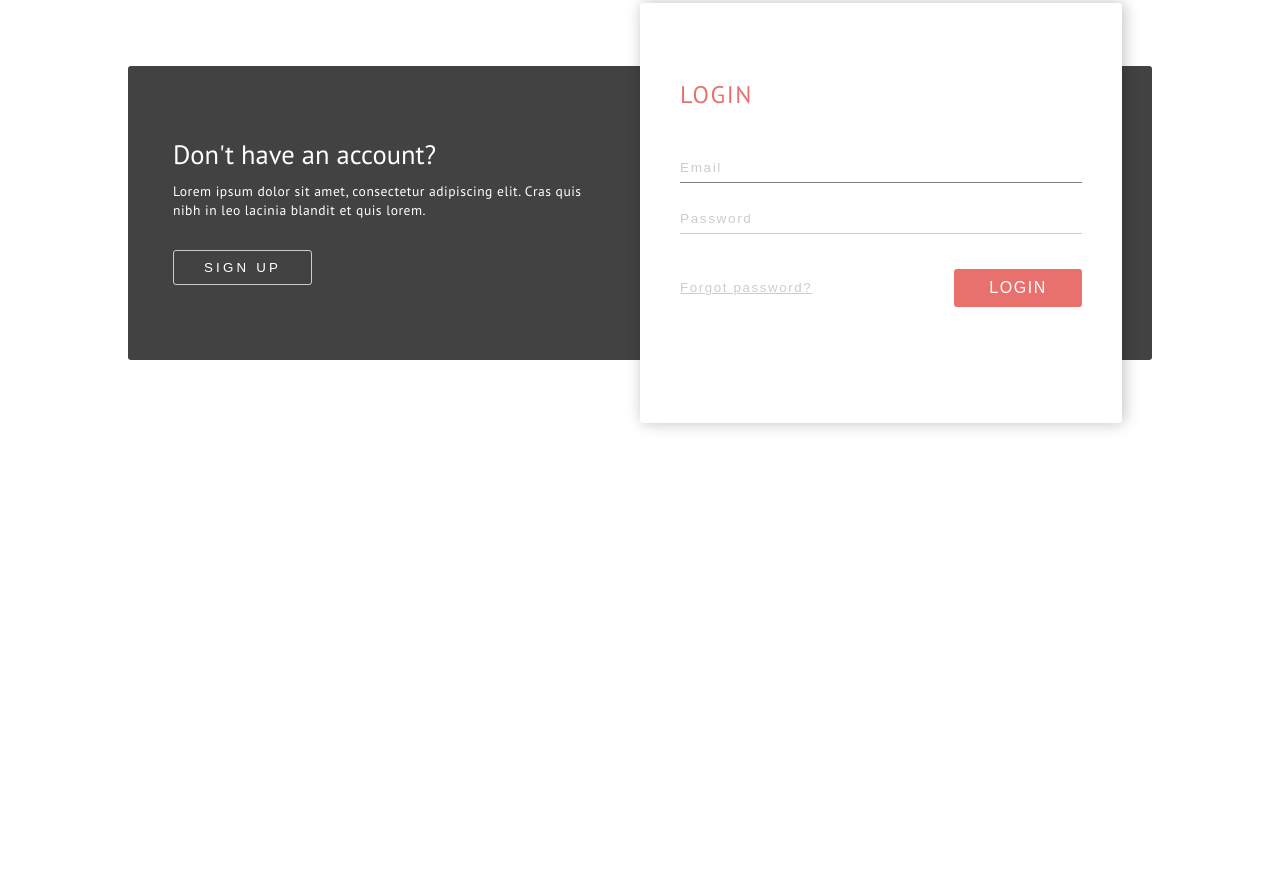
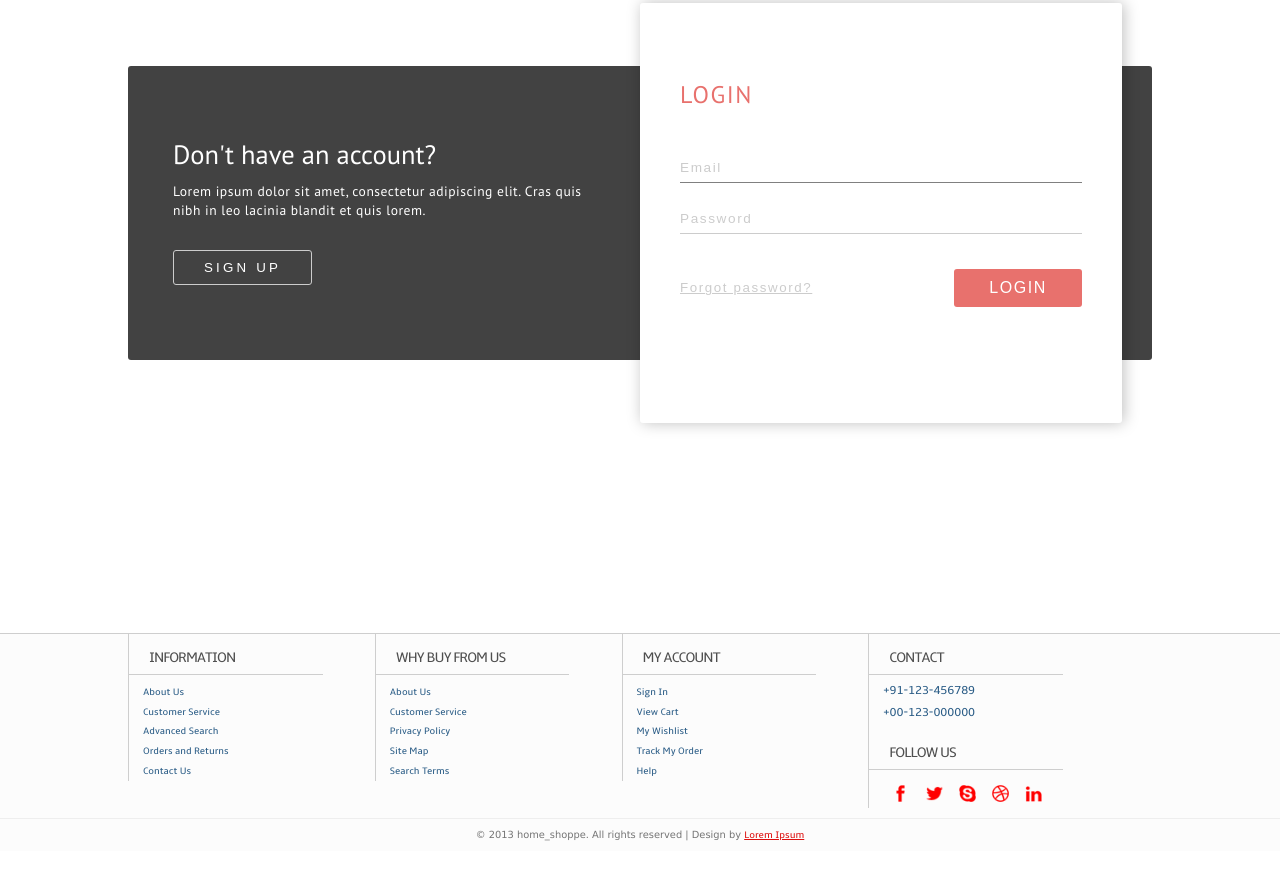
Before and after one commit to sarvesh211999/sarvesh211999.github.io, a plain HTML site: page docs/hackathonUI/login.html in a window 1280 px wide. Shown: the part 398-1269 px from the top of the page. Before the commit the page ends 1011 px from the top, so only its background shows below. Drawn offline with nearby package versions, Linux system fonts and the light colour scheme.

Commit message:
login updated footer

```diff
--- a/docs/hackathonUI/login.html
+++ b/docs/hackathonUI/login.html
@@ -161,8 +161,71 @@
         </form>
       </div>
     </div>
-  </div>
 </section>
+<div class="footer">
+   	  <div class="wrap">
+	     <div class="section group">
+				<div class="col_1_of_4 span_1_of_4">
+						<h4>Information</h4>
+						<ul>
+						<li><a href="about.html">About Us</a></li>
+						<li><a href="contact.html">Customer Service</a></li>
+						<li><a href="#">Advanced Search</a></li>
+						<li><a href="delivery.html">Orders and Returns</a></li>
+						<li><a href="contact.html">Contact Us</a></li>
+						</ul>
+					</div>
+				<div class="col_1_of_4 span_1_of_4">
+					<h4>Why buy from us</h4>
+						<ul>
+						<li><a href="about.html">About Us</a></li>
+						<li><a href="contact.html">Customer Service</a></li>
+						<li><a href="#">Privacy Policy</a></li>
+						<li><a href="contact.html">Site Map</a></li>
+						<li><a href="#">Search Terms</a></li>
+						</ul>
+				</div>
+				<div class="col_1_of_4 span_1_of_4">
+					<h4>My account</h4>
+						<ul>
+							<li><a href="contact.html">Sign In</a></li>
+							<li><a href="index.html">View Cart</a></li>
+							<li><a href="#">My Wishlist</a></li>
+							<li><a href="#">Track My Order</a></li>
+							<li><a href="contact.html">Help</a></li>
+						</ul>
+				</div>
+				<div class="col_1_of_4 span_1_of_4">
+					<h4>Contact</h4>
+						<ul>
+							<li><span>+91-123-456789</span></li>
+							<li><span>+00-123-000000</span></li>
+						</ul>
+						<div class="social-icons">
+							<h4>Follow Us</h4>
+					   		  <ul>
+							      <li><a href="#" target="_blank"><img src="images/facebook.png" alt="" /></a></li>
+							      <li><a href="#" target="_blank"><img src="images/twitter.png" alt="" /></a></li>
+							      <li><a href="#" target="_blank"><img src="images/skype.png" alt="" /> </a></li>
+							      <li><a href="#" target="_blank"> <img src="images/dribbble.png" alt="" /></a></li>
+							      <li><a href="#" target="_blank"> <img src="images/linkedin.png" alt="" /></a></li>
+							      <div class="clear"></div>
+						     </ul>
+   	 					</div>
+				</div>
+			</div>
+        </div>
+        <div class="copy_right">
+				<p>&copy; 2013 home_shoppe. All rights reserved | Design by <a href="#">Lorem Ipsum</a></p>
+		   </div>
+    </div>
+    <script type="text/javascript">
+		$(document).ready(function() {
+			$().UItoTop({ easingType: 'easeOutQuart' });
+
+		});
+	</script>
+    <a href="#" id="toTop"><span id="toTopHover"> </span></a>
 
 
 	<script>
```
